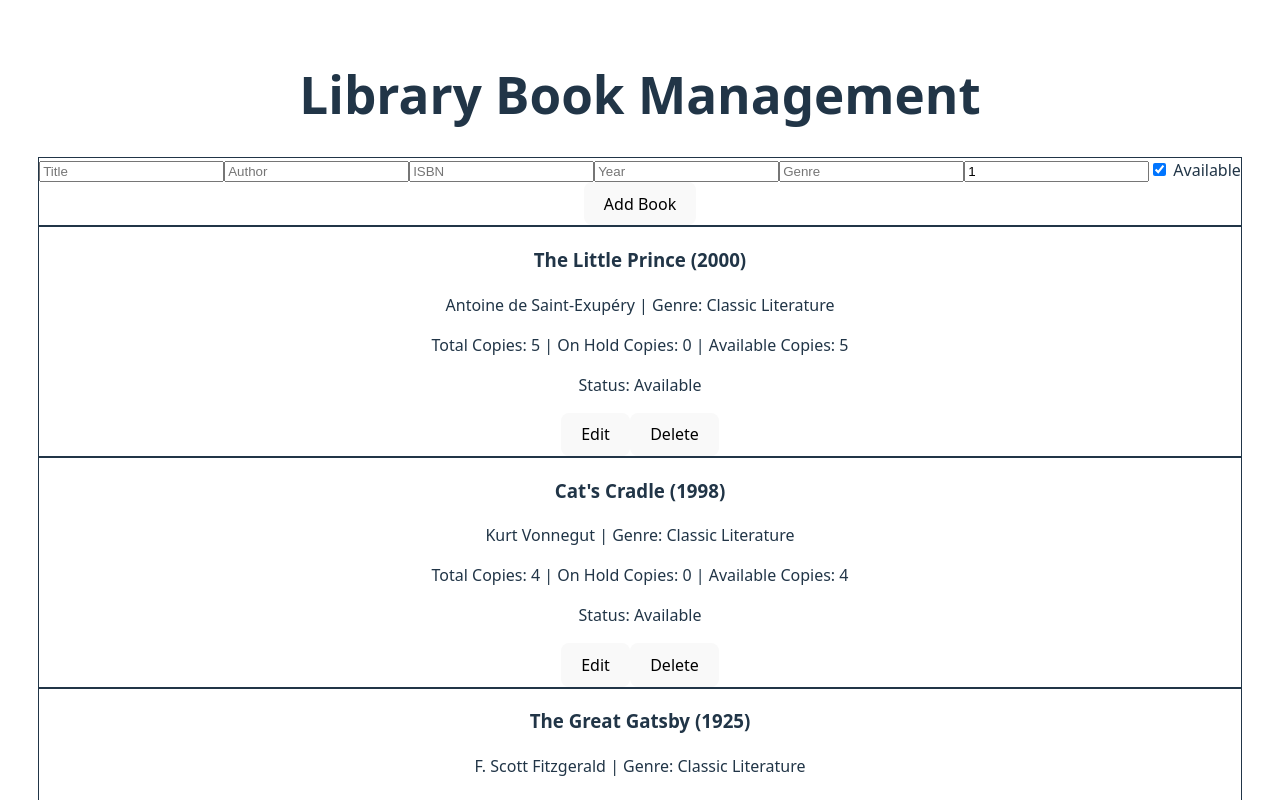
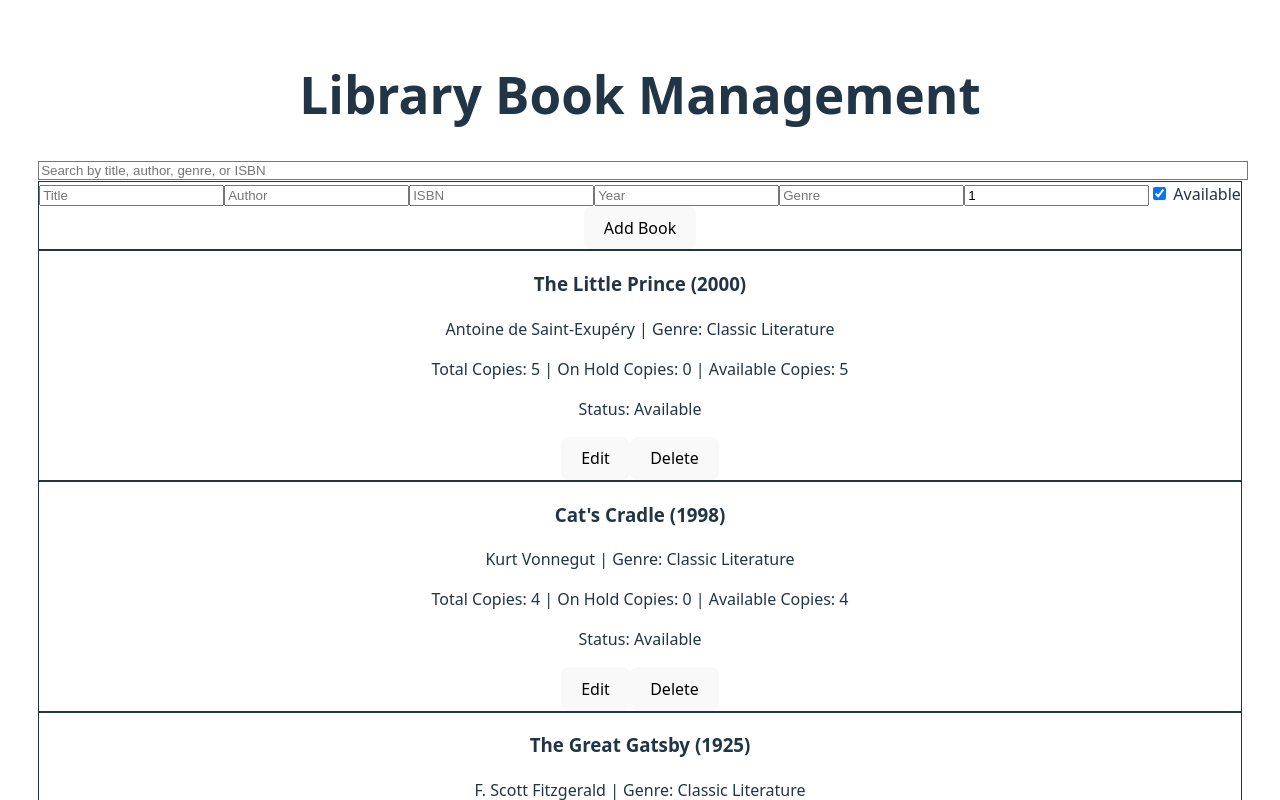
Before and after one commit to adriana-sufian/library-app-v2, a React (Vite) app: page /librarian in a window 1280 px wide. Shown: the top 800 px of the page. Built offline with nearby package versions, Linux system fonts and the light colour scheme; sample sign-in values are in the browser's storage.

Commit message:
<feat> add search function for booklist

```diff
--- a/src/directories/LibrarianDashboard.jsx
+++ b/src/directories/LibrarianDashboard.jsx
@@ -13,6 +13,8 @@ export default function LibrarianDashboard() {
 
   const [loans, setLoans] = useState([]);
   const [editingLoan, setEditingLoan] = useState(null);
+
+  const [searchTerm, setSearchTerm] = useState("");
 
   useEffect(() => {
     seedBooks();
@@ -119,9 +121,17 @@ export default function LibrarianDashboard() {
   const handleCancelLoanEdit = () => setEditingLoan(null);
 
   // sort book list by genre
-  const sortedBooks = [...books].sort((a, b) => {
-    return a.genre.localeCompare(b.genre);
-  });
+  const sortedBooks = [...books]
+  .filter(b => {
+    const term = searchTerm.toLowerCase();
+    return (
+      b.title.toLowerCase().includes(term) ||
+      b.author.toLowerCase().includes(term) ||
+      b.genre.toLowerCase().includes(term) ||
+      b.isbn.toLowerCase().includes(term)
+    );
+  })
+  .sort((a, b) => a.genre.localeCompare(b.genre));
 
   // sort loan list by genre
   const sortedLoans = [...loans].sort((a, b) => {
@@ -134,6 +144,13 @@ export default function LibrarianDashboard() {
 return (
   <div className="max-w-2xl mx-auto p-4">
     <h1 className="text-2xl font-bold mb-4">Library Book Management</h1>
+    <input
+      type="text"
+      placeholder="Search by title, author, genre, or ISBN"
+      value={searchTerm}
+      onChange={(e) => setSearchTerm(e.target.value)}
+      className="w-full p-2 border mb-4"
+    />
     <BookForm onSubmit={handleSave} book={editingBook} onCancel={handleCancelEdit}/>
     <BookList books={sortedBooks} onEdit={handleEdit} onDelete={handleDelete} />
     <h2 className="text-xl font-semibold mt-8 mb-2">Loan Management</h2>
```
